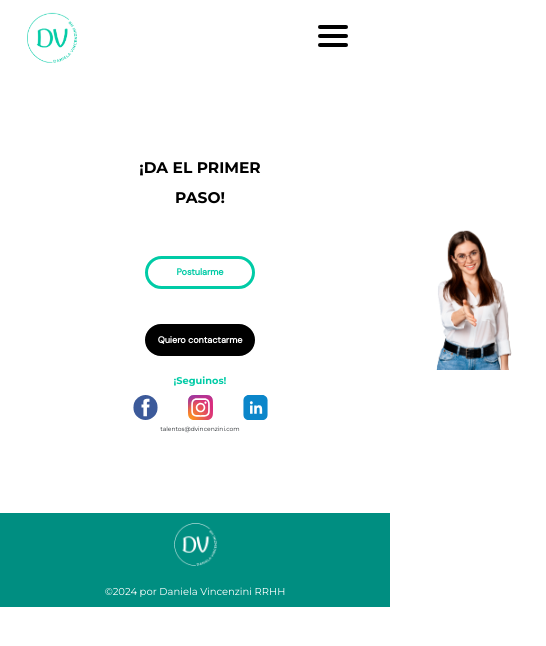
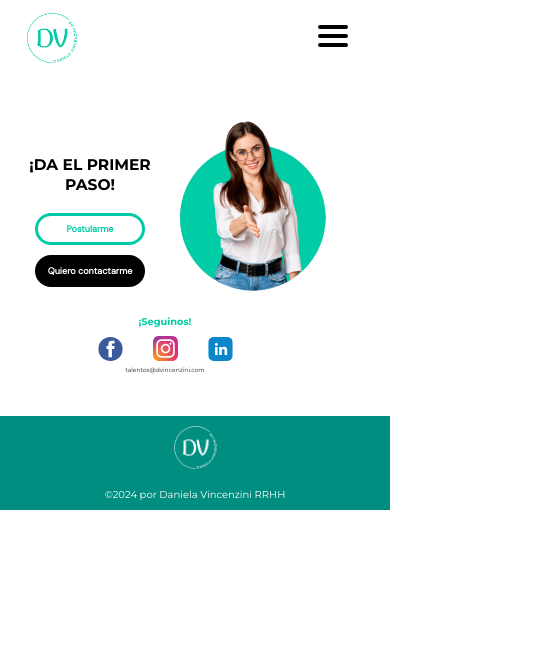
Before and after one commit to ChristianMagallanes24/proyectodaniela, a React (Create React App) app: page /contacto in a window 390 px wide. Shown: the top 646 px of the page, 546 px wide, since content can reach past the window. Built offline with nearby package versions, Linux system fonts and the light colour scheme.

Commit message:
contacto responsive

```diff
--- a/src/components/Contacto/Contacto.jsx
+++ b/src/components/Contacto/Contacto.jsx
@@ -1,5 +1,6 @@
 import React from "react";
 import foto from "../../assets/fotocontacto.png";
+import fotocomb from "../../assets/contactocomb.png";
 import vector from "../../assets/Vector.png";
 import "../Contacto/_Contacto.scss";
 import logo from "../../assets/logo(2).png";
@@ -77,6 +78,7 @@ const Contacto = () => {
 
         <div className="contacto-img-container">
           <img className="contacto-img" src={foto} alt="foto" />
+          <img className="contacto-img-comb" src={fotocomb} alt="foto" />
         </div>
       </div>
 
--- a/src/components/Contacto/_Contacto.scss
+++ b/src/components/Contacto/_Contacto.scss
@@ -7,7 +7,8 @@
 
   @include mobile {
     gap: 0px;
-    height: 437px;
+    height: 300px;
+    margin-top: 40px;
   }
   .contacto-vector {
     @include mobile {
@@ -23,6 +24,7 @@
     @include mobile {
       gap: 0px;
       margin-top: 20px;
+      width: 180px;
     }
     .contacto-info {
       display: flex;
@@ -30,6 +32,12 @@
       align-items: center;
       width: 400px;
       text-align: center;
+
+      @include mobile {
+        width: 180px;
+
+        margin-bottom: 10px;
+      }
       .info-titulo {
         color: var(--Colores-diseo-alta-Negro, #000);
         font-feature-settings: "clig" off, "liga" off;
@@ -42,7 +50,7 @@
         @include mobile {
           font-size: 15.46px;
           width: 126px;
-          line-height: 30px;
+          line-height: 20px;
         }
       }
       .contacto-btn,
@@ -70,6 +78,7 @@
           font-size: 9.05px;
           width: 110px;
           padding: 0px;
+          margin-top: 10px;
         }
       }
       .postularme-btn {
@@ -84,9 +93,19 @@
     width: 534px;
     object-fit: cover;
     @include mobile {
-      width: 145.8px;
-      height: 169.57;
-      object-fit: contain;
+      display: none;
+    }
+  }
+  .contacto-img-comb {
+    display: none;
+    @include mobile {
+      display: inline-flex;
+      margin-bottom: 120px;
+    }
+  }
+  .footer-iconos-mail {
+    @include mobile {
+      margin-left: 150px;
     }
   }
   .icons {
```
Also changed, not shown: src/assets/contactocomb.png (added).
